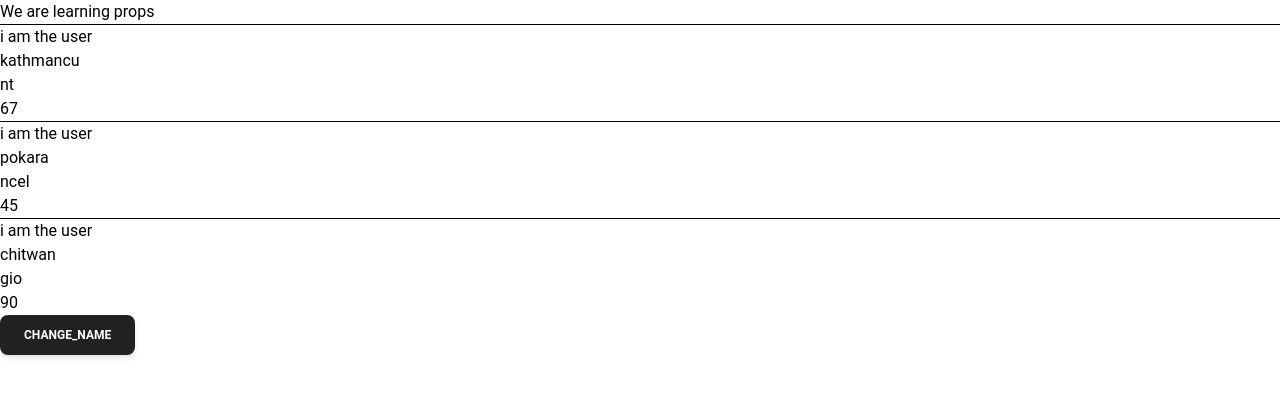
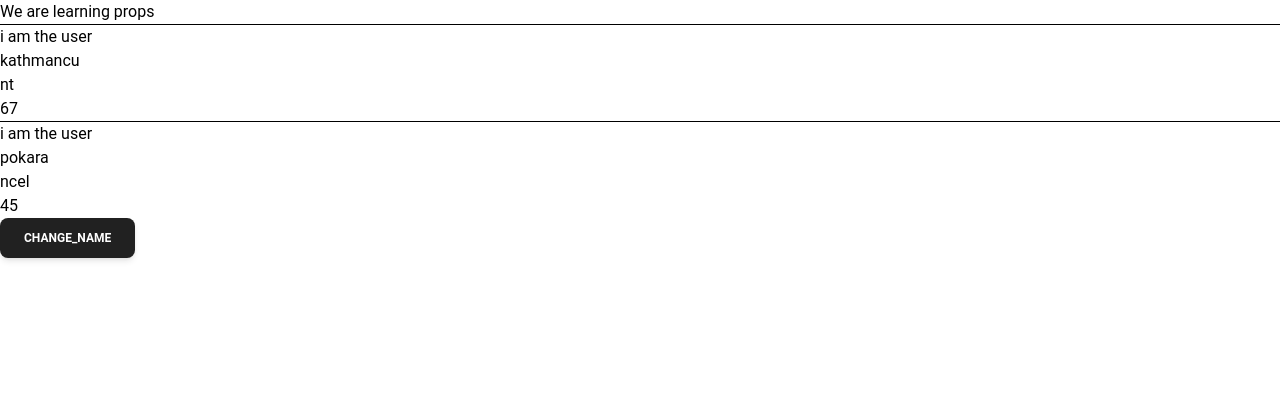
Before and after one commit to suren79thapa/reactlearn, a React (Vite) app: page / in a window 1280 px wide. Shown: the top 396 px of the page. Built offline with nearby package versions, Linux system fonts and the light colour scheme.

Commit message:
added app

```diff
--- a/src/App.jsx
+++ b/src/App.jsx
@@ -16,11 +16,7 @@ export default function App() {
     phone: "ncel",
     age: 45,
   };
-  const userObject3 = {
-    locality: "chitwan",
-    phone: "gio",
-    age: 90,
-  };
+
   // const arr = [45, 67, 89, 34];
   // aba euta state variable banauchu
   const [data, setData] = useState("");
@@ -31,7 +27,7 @@ export default function App() {
       {/* the above thing is like doing something manually */}
       <User user={userObject1} />
       <User user={userObject2} />
-      <User user={userObject3} />
+
       <Button onClick={() => setData("bhaskar")}>change_name</Button>
       {data && <Student name={data} />}
     </div>
```
